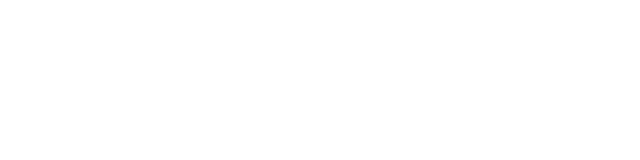
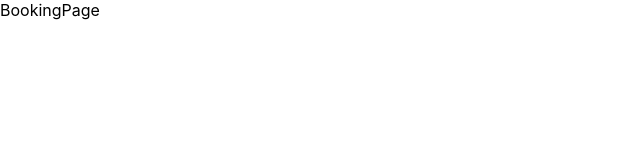
Before and after one commit to mertefeisawesome/meta-frontend-capstone, a React (Create React App) app: page /booking in a window 1280 px wide. Before the commit this address had no page. Shown: the top 160 px of the page, without its empty margins (0-640 px from the left). Built offline with nearby package versions, Linux system fonts and the light colour scheme.

Commit message:
add booking page

```diff
--- a/src/App.js
+++ b/src/App.js
@@ -1,4 +1,5 @@
 import "./App.css";
+import BookingPage from "./pages/BookingPage";
 import Home from "./pages/Home";
 import { Routes, Route, BrowserRouter } from "react-router-dom";
 
@@ -8,7 +9,7 @@
       <BrowserRouter>
         <Routes>
           <Route path="/" element={<Home />} />
-          <Route path="/home" element={<Home />} />
+          <Route path="/booking" element={<BookingPage />} />
         </Routes>
       </BrowserRouter>
     </>
--- /dev/null
+++ b/src/pages/BookingPage.jsx
@@ -0,0 +1,7 @@
+import React from "react";
+
+const BookingPage = () => {
+  return <div>BookingPage</div>;
+};
+
+export default BookingPage;
```
